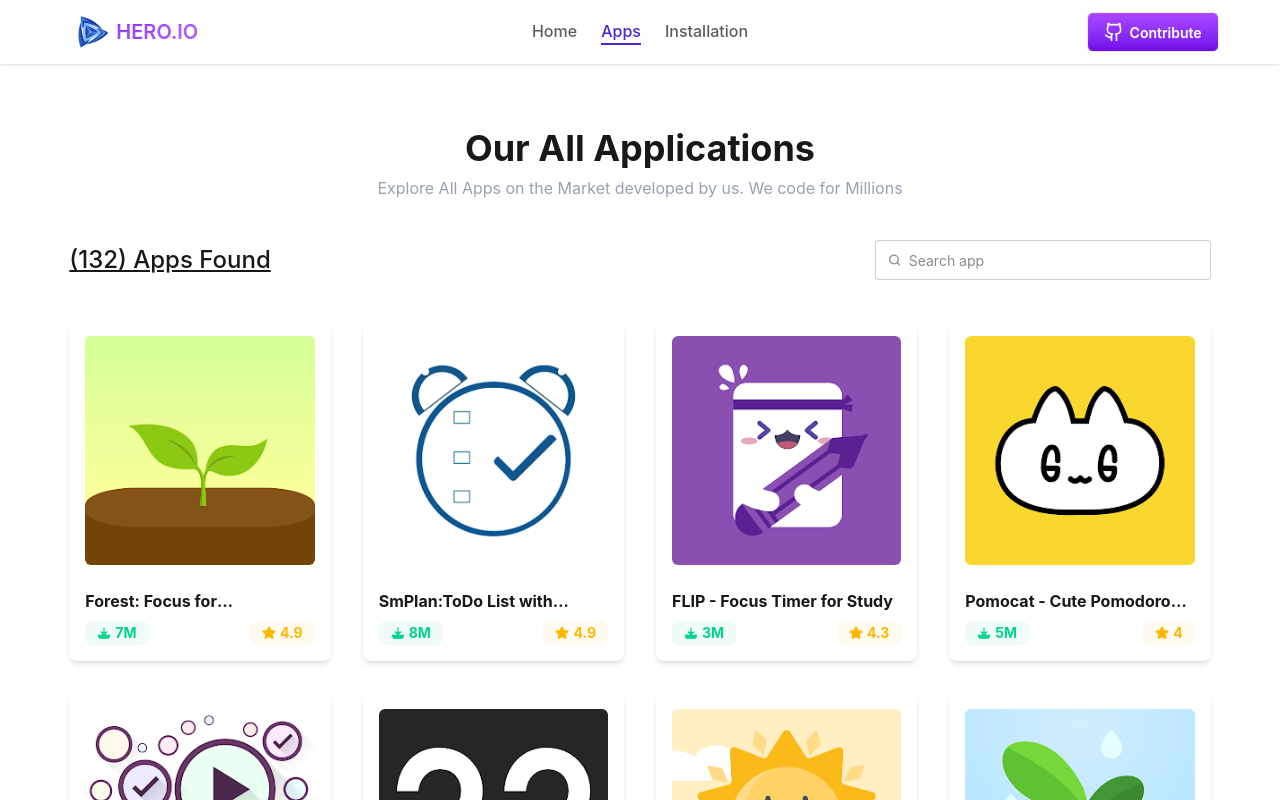
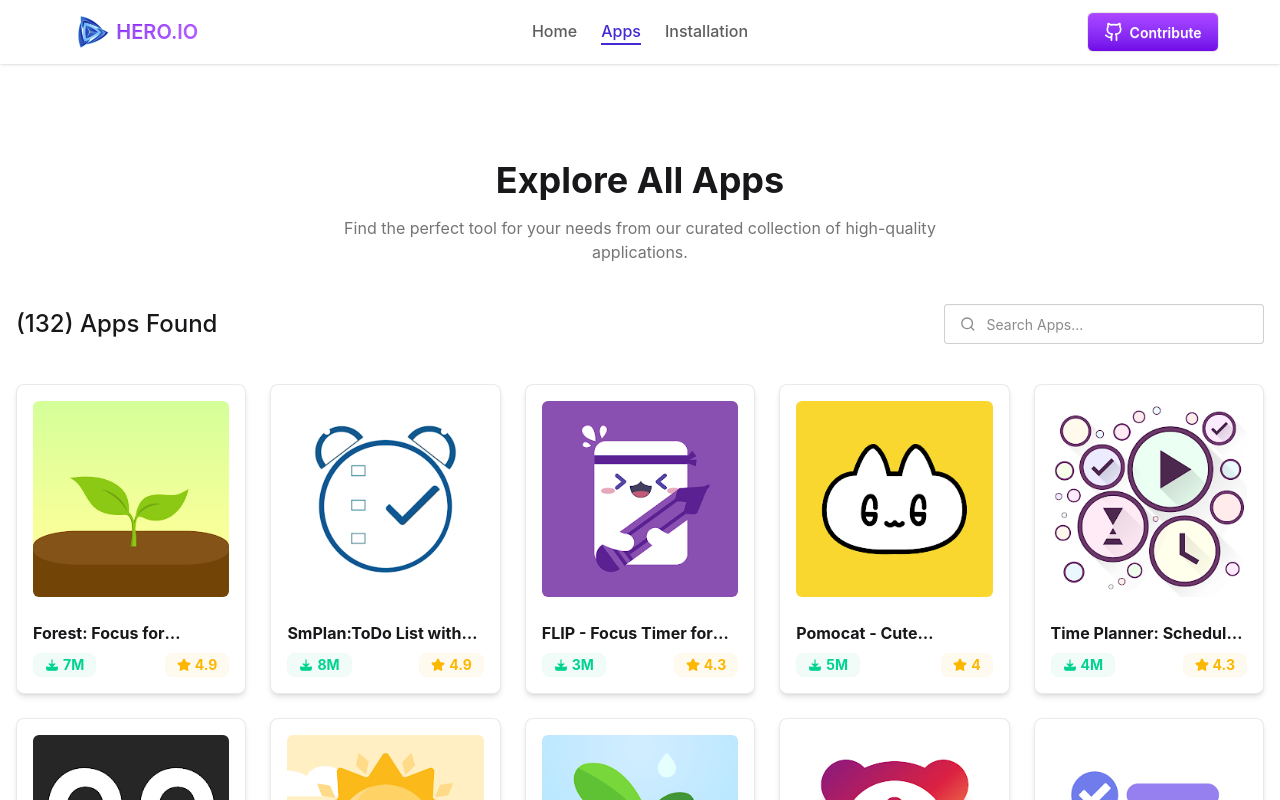
Before and after one commit to imhossainahmed/hero_io, a React (Vite) app: page /apps in a window 1280 px wide. Shown: the top 800 px of the page. Built offline with nearby package versions, Linux system fonts and the light colour scheme.

Commit message:
Added Search Functionality in Apps Page

```diff
--- a/src/Routes/Routes.jsx
+++ b/src/Routes/Routes.jsx
@@ -19,7 +19,8 @@
       },
       {
         path: "apps",
-        element: <Apps />
+        element: <Apps />,
+        loader: () => fetch('/apps.json')
       },
       {
         path: "apps/:id",
--- a/src/components/AppCard.jsx
+++ b/src/components/AppCard.jsx
@@ -4,7 +4,7 @@
 
 const AppCard = ({ app }) => {
   return (
-    <div className="card shadow-md cursor-pointer  bg-white hover:bg-base-200 hover:-translate-y-2 transition-all duration-200   p-4 gap-4">
+    <div className="card shadow-md cursor-pointer border border-gray-300/50  bg-white hover:bg-base-200 hover:-translate-y-2 transition-all duration-200   p-4 gap-4">
       <figure className="rounded-md">
         <img
           src={app.image}
--- /dev/null
+++ b/src/components/Toast.jsx
@@ -0,0 +1,18 @@
+import { CheckCircle } from 'lucide-react';
+
+const Toast = ({ message }) => {
+  if (!message) return null;
+
+  return (
+    <div className="toast toast-end toast-bottom z-100">
+      <div className="alert alert-success shadow-lg">
+        <div className="flex items-center gap-2">
+          <CheckCircle size={20} />
+          <span>{message}</span>
+        </div>
+      </div>
+    </div>
+  );
+};
+
+export default Toast;
--- a/src/pages/Root/Root.jsx
+++ b/src/pages/Root/Root.jsx
@@ -1,13 +1,21 @@
 import { Outlet } from "react-router-dom";
 import NavBar from "../../components/NavBar";
 import Footer from "../../components/Footer";
+import { useApp } from "../../context/useApp";
+import Toast from "../../components/Toast";
 
 const Root= () => {
+  const { toast, isLoading } = useApp();
   return (
     <div className="font-sans">
       <NavBar />
-      <Outlet />
+      <main className="grow container mx-auto px-4 py-8">
+        {isLoading ? <div className="w-full flex items-center justify-center h-40">
+            <span className="loading loading-infinity loading-lg"></span>
+          </div> : <Outlet />}
+      </main>
       <Footer />
+      <Toast message={toast} />
     </div>
   );
 };
--- a/src/pages/apps.jsx
+++ b/src/pages/apps.jsx
@@ -1,42 +1,86 @@
-import AppCard from "../components/AppCard";
-import { useApp } from '../context/useApp';
+import { useState, useEffect, useMemo } from "react";
+import { Search } from "lucide-react";
+import AppCard from "../components/AppCard.jsx";
+import { useLoaderData } from "react-router-dom";
 
+const AllApps = () => {
+  const apps = useLoaderData();
 
-const Apps = () => {
-  const { apps } = useApp();
+  const [searchQuery, setSearchQuery] = useState("");
+  const [debouncedQuery, setDebouncedQuery] = useState("");
+
+  useEffect(() => {
+    const timer = setTimeout(() => {
+      setDebouncedQuery(searchQuery);
+    }, 300);
+
+    return () => clearTimeout(timer);
+  }, [searchQuery]);
+
+  const filteredApps = useMemo(() => {
+    return apps.filter((app) =>
+      app.title.toLowerCase().includes(debouncedQuery.toLowerCase()) ||
+      app.companyName.toLowerCase().includes(debouncedQuery.toLowerCase())
+    );
+  }, [apps, debouncedQuery]);
+
   return (
-    <div className='w-11/12 mx-auto py-16 px-4'>
-      <div className='text-center'>
-          <h2 className='text-4xl font-bold mb-2'>Our All Applications</h2>
-          <p className='text-center text-gray-400'>Explore All Apps on the Market developed by us. We code for Millions</p>
-      </div>
-      <div className='flex py-10 items-center md:justify-between justify-center flex-col md:flex-row gap-3'>
-        <h3 className='text-2xl underline font-medium'>({apps.length ? apps.length : 0}) Apps Found</h3>
-        <div>
-          <label className="input w-84">
-            <svg className="h-[1em] opacity-50" xmlns="http://www.w3.org/2000/svg" viewBox="0 0 24 24">
-              <g
-                strokeLinejoin="round"
-                strokeLinecap="round"
-                strokeWidth="2.5"
-                fill="none"
-                stroke="currentColor"
-              >
-                <circle cx="11" cy="11" r="8"></circle>
-                <path d="m21 21-4.3-4.3"></path>
-              </g>
-            </svg>
-            <input name='search' type="search" className="grow" placeholder="Search app" />
+    <div>
+      <div className="container mx-auto py-16 bg-base-100">
+
+        <div className="text-center max-w-2xl mx-auto space-y-4">
+          <h1 className="text-4xl font-bold">Explore All Apps</h1>
+          <p className="text-base-content/60">
+            Find the perfect tool for your needs from our curated collection of high-quality applications.
+          </p>
+        </div>
+
+        <div className="flex flex-col md:flex-row gap-4 items-center justify-between py-10">
+          <h2 className="text-2xl font-medium">
+            ({filteredApps.length}) Apps Found
+          </h2>
+
+          <label className="input flex items-center gap-2">
+            <Search className="h-4 opacity-50" />
+            <input
+              type="search"
+              placeholder="Search Apps..."
+              value={searchQuery}
+              onChange={(e) => setSearchQuery(e.target.value)}
+            />
           </label>
         </div>
-      </div>
-      <div className="grid grid-cols-1 sm:grid-cols-2 lg:grid-cols-4 gap-8">
-        {apps.map(app => (
-          <AppCard key={app.id} app={app} />
-        ))}
+
+        {apps.length === 0 ? (
+          <div className="w-full flex items-center justify-center h-40">
+            <span className="loading loading-infinity loading-lg"></span>
+          </div>
+        ) : filteredApps.length > 0 ? (
+          <div className="grid grid-cols-1 sm:grid-cols-2 lg:grid-cols-4 xl:grid-cols-5 gap-6">
+            {filteredApps.map((app) => (
+              <AppCard key={app.id} app={app} />
+            ))}
+          </div>
+        ) : (
+          <div className="text-center py-20 space-y-4">
+            <div className="flex justify-center">
+              <Search size={64} className="text-base-content/20" />
+            </div>
+            <h3 className="text-2xl font-bold">No apps found</h3>
+            <p className="text-base-content/60">
+              Try adjusting your search to find what you're looking for.
+            </p>
+            <button
+              onClick={() => setSearchQuery("")}
+              className="btn btn-primary"
+            >
+              Clear Search
+            </button>
+          </div>
+        )}
       </div>
     </div>
   );
 };
 
-export default Apps;
+export default AllApps;
```
